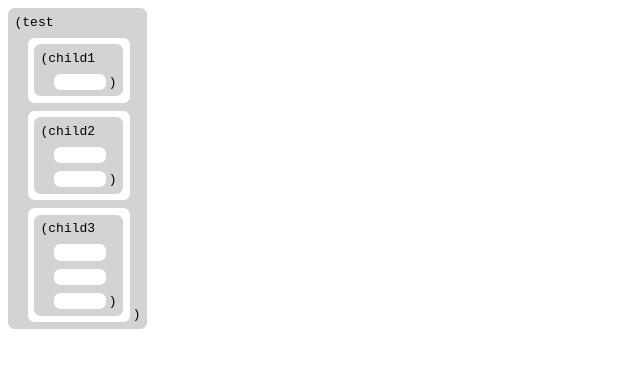
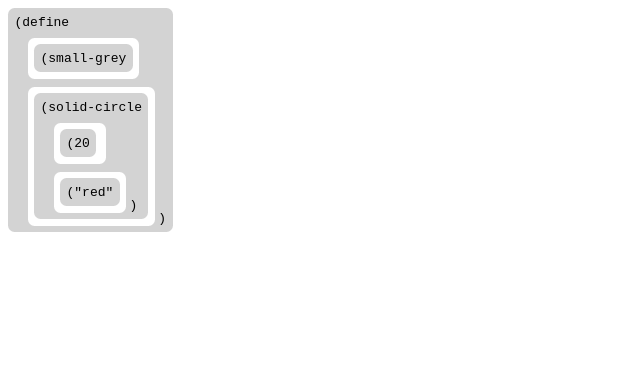
Before and after one commit to kimjulian-gc/Block-Parsons, a React (Vite) app: page / in a window 1280 px wide. Shown: the top 368 px of the page, without its empty margins (0-640 px from the left). Built offline with nearby package versions, Linux system fonts and the light colour scheme.

Commit message:
Add WIP example Scamper code

```diff
--- a/src/main.tsx
+++ b/src/main.tsx
@@ -9,15 +9,21 @@ const root =
   document.getElementById("root") ?? throwNull("React root cannot be null!");
 
 const blocks = [
-  { name: "child1", argumentOptions: { minAmount: 1 } },
-  { name: "child2", argumentOptions: { minAmount: 2 } },
-  { name: "child3", argumentOptions: { minAmount: 3 } },
+  { name: "small-grey", argumentOptions: { minAmount: 0 } },
+  {
+    name: "solid-circle",
+    argumentOptions: { minAmount: 2 },
+    childBlocks: [
+      { name: "20", argumentOptions: { minAmount: 0 } },
+      { name: '"red"', argumentOptions: { minAmount: 0 } },
+    ],
+  },
 ];
 
 createRoot(root).render(
   <Block
-    name={"test"}
-    argumentOptions={{ minAmount: 3 }}
+    name={"define"}
+    argumentOptions={{ minAmount: 2 }}
     childBlocks={blocks}
   />,
 );
```
